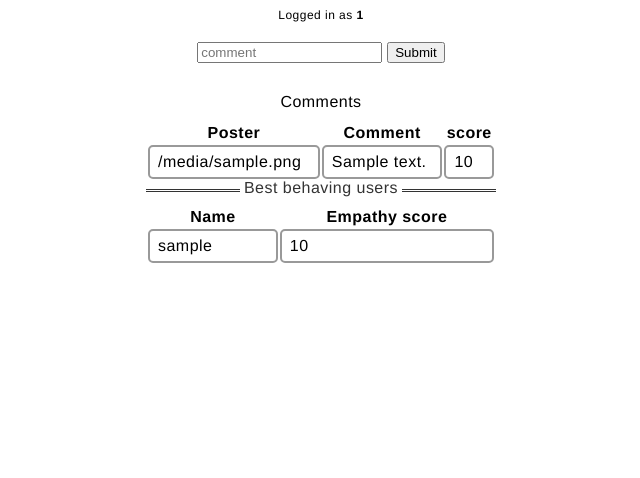
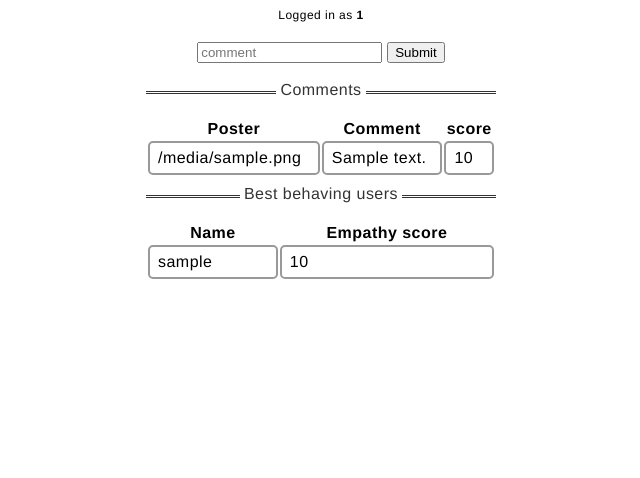
Before and after one commit to Earlo/Junction2021, a Flask app: page /protected in a window 1280 px wide. Shown: the top 478 px of the page, without its empty margins (319-959 px from the left). Run offline with Flask 2, Linux system fonts and the light colour scheme; the visitor is signed in with stand-in values (Sample User, id 1); a database or web service that is not in the repository returns one stand-in record (values such as "Sample title"); some libraries are stand-ins or nearby versions.

Commit message:
Feat: Minor visual improvements to /protected

```diff
--- a/app/templates/protected.jinja
+++ b/app/templates/protected.jinja
@@ -6,9 +6,9 @@
         .main-container { display: flex; justify-content: center; align-items: center; flex-direction: column; }
         .comment-box { margin: 20px 20px }
         .marketplace { display: flex; flex-direction: row; justify-content: center; }
-        footer { margin: 20px 20px 5px 20px; position: absolute; bottom: 0; }
+        footer { margin: 20px 20px 5px 20px; position: absolute; bottom: 0; background: white; }
 
-        table { min-width: 350px; }
+        table { min-width: 350px; padding: 10px 0px; }
         td { border: 2px solid #999; border-radius: 5px; padding: 6px 8px; }
         body { font-family: "Helvetica Neue", "Arial", sans-serif; letter-spacing: 0.03em; }
         caption { margin: 10px; }
@@ -18,10 +18,10 @@
         article > svg { margin: 3px 3px; }
 
         hr { min-width: 350px; border: none; border-top: 3px double #333; color: #333; overflow: visible; text-align: center; height: 5px; }
+        hr.comments-divider:after { content: 'Comments'; background: #fff; padding: 0 4px;
+                                       position: relative; top: -13px; }
         hr.leaderboard-divider:after { content: 'Best behaving users'; background: #fff; padding: 0 4px;
                                        position: relative; top: -13px; }
-        {# hr.marketplace-divider { border: none; border-top: 3px double #333; color: #333;
-                                 overflow: visible; text-align: center; height: 5px; } #}
         hr.marketplace-divider:after { content: 'Marketplace'; background: #fff; padding: 0 4px;
                                        position: relative; top: -13px;}
     </style>
@@ -37,8 +37,10 @@
                 <input type='hidden' name='user' id='user' placeholder='user' value='{{username}}'/>
                 <input type='submit' name='submit'/>
             </form>
+
+            <hr class="comments-divider">
+
             <table class="leaderboard">
-                <caption>Comments</caption>
                 <thead>
                     <tr>
                     <th>Poster</th>
@@ -52,7 +54,7 @@
                         <tr>
                             <td>{{c.poster}}</td>
                             <td>{{c.content}}</td>
-                            <td>{{c.score}}</td>
+                            <td>{{c.score|round(2)}}</td>
                         </tr>
                     {% endfor %}
                 </tbody>
```
